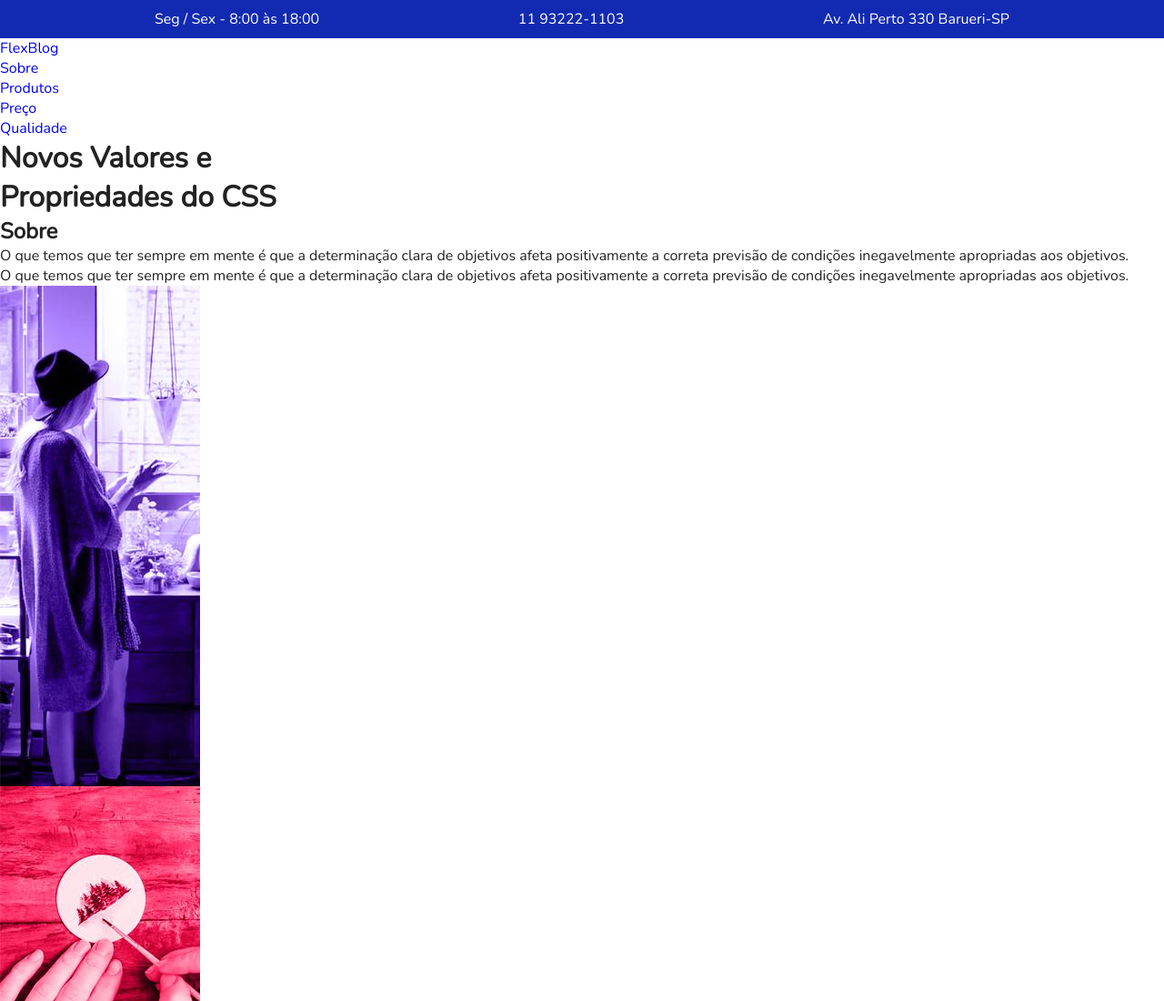
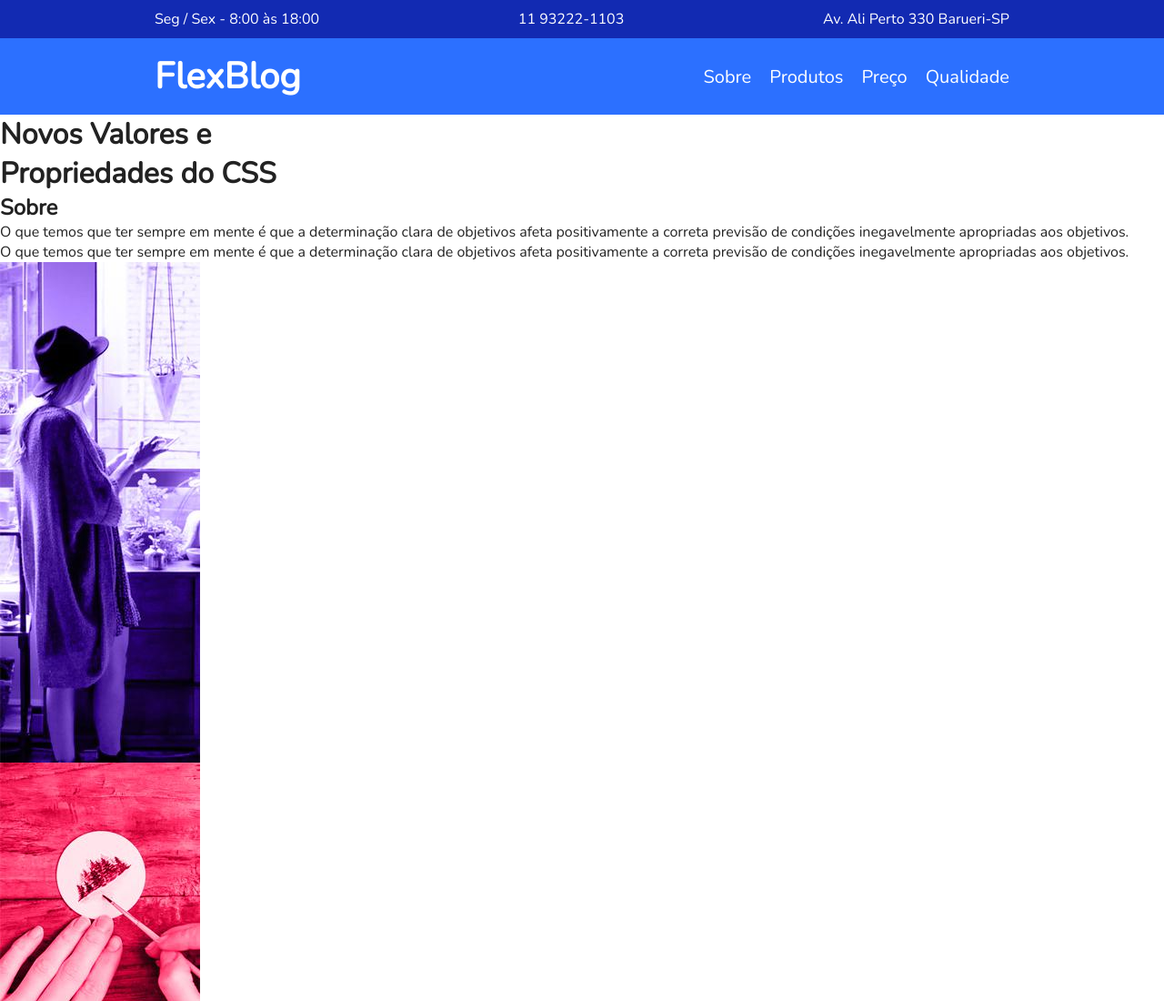
Before and after one commit to Luiz-junior/flex-blog, a plain HTML site: page index.html in a window 1280 px wide. Shown: the top 1100 px of the page at 91% size. Drawn offline with nearby package versions, Linux system fonts and the light colour scheme.

Commit message:
added menu css

```diff
--- a/index.html
+++ b/index.html
@@ -1,5 +1,6 @@
 <!DOCTYPE html>
 <html lang="en">
+
 <head>
     <meta charset="UTF-8">
     <meta name="viewport" content="width=device-width, initial-scale=1.0">
@@ -8,6 +9,7 @@
     <link href="https://fonts.googleapis.com/css?family=Nunito" rel="stylesheet">
     <link rel="stylesheet" href="./style.css">
 </head>
+
 <body>
 
     <div class="superinfo-bg">
@@ -23,7 +25,7 @@
             <div class="menu-logo">
                 <a href="#">FlexBlog</a>
             </div>
-            <nav>
+            <nav class="menu-nav">
                 <ul>
                     <li><a href="#sobre">Sobre</a></li>
                     <li><a href="#produtos">Produtos</a></li>
@@ -181,4 +183,5 @@
     </footer>
 
 </body>
+
 </html>
--- a/style.css
+++ b/style.css
@@ -46,3 +46,41 @@ img {
 .superinfo-bg a {
     color: #fff;
 }
+
+.menu-bg {
+    background:#2c70ff;
+}
+
+.menu {
+    max-width: 960px;
+    margin: 0 auto;
+    padding: 15px 0;
+    display: flex;
+    flex-wrap: wrap;
+    justify-content: space-between;
+    align-items: center;
+}
+.menu a {
+    color: white;
+}
+
+.menu-logo {
+    font-size: 2.5em;
+    font-weight: bold;
+    margin: 0 10px;
+}
+
+.menu-nav ul {
+    display: flex;
+    flex-wrap: wrap;
+}
+
+.menu-nav a {
+    font-size: 1.25em;
+    display: block;
+    padding: 10px;
+}
+
+.menu-nav a:hover {
+    color: #122ab2;
+}
```
Lines whose indentation alone changed are shown as unchanged.
